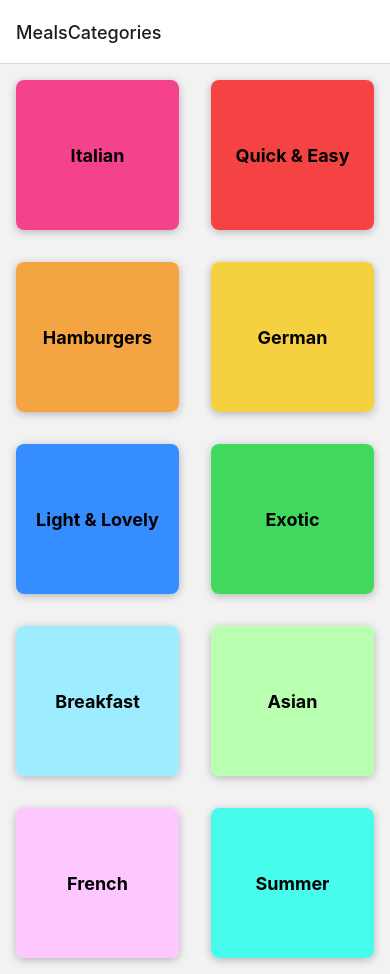
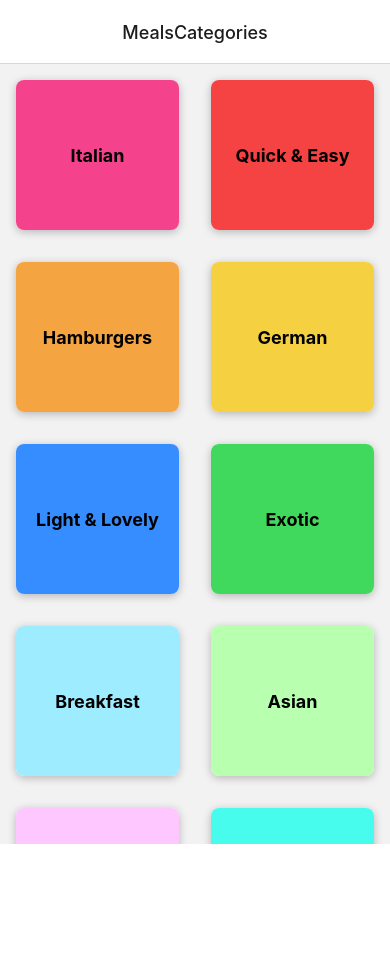
Before and after one commit to Juciano-Farias/RNmealsApp, a React Native app: screen / in a window 390 px wide. After the commit the page ends 844 px from the top, so only its background shows below. Built offline with nearby package versions, Linux system fonts and the light colour scheme.

Commit message:
changing the stack package centralizing the title

```diff
--- a/App.js
+++ b/App.js
@@ -1,19 +1,21 @@
 import { StyleSheet } from 'react-native';
 import { StatusBar } from 'expo-status-bar';
 import { NavigationContainer } from '@react-navigation/native'
-import { createStackNavigator } from '@react-navigation/stack'
+import { createNativeStackNavigator } from '@react-navigation/native-stack';
 
 import CategoryScreen from './screens/CategoryScreen';
+import MealsOverViewScreen from './screens/MealsOverviewScreen';
 
-const Stack = createStackNavigator()
+const Stack = createNativeStackNavigator()
 
 export default function App() {
   return (
     <>
       <StatusBar style='dark'/>
       <NavigationContainer>
-        <Stack.Navigator>
+        <Stack.Navigator screenOptions={{ headerTitleAlign: "center" }}>
           <Stack.Screen name="MealsCategories" component={CategoryScreen} />
+          <Stack.Screen name="MealsOverview" component={MealsOverViewScreen} />
         </Stack.Navigator>
       </NavigationContainer>
     </>
```
